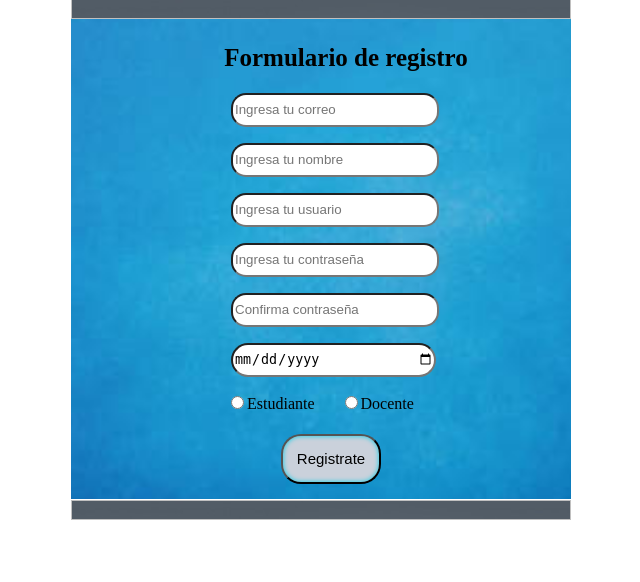
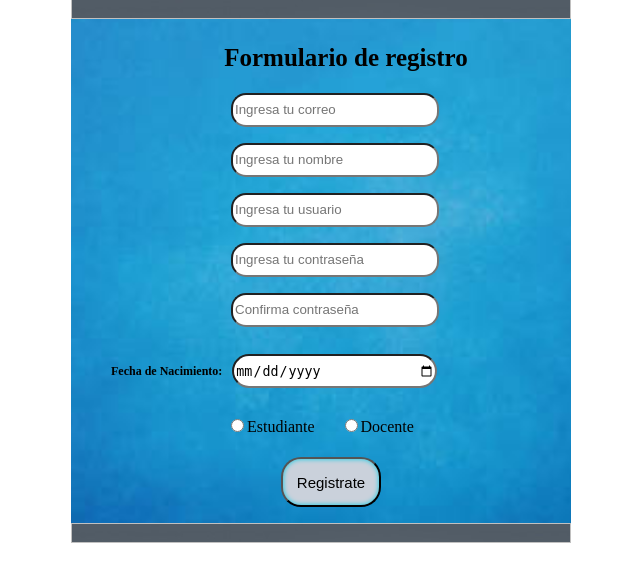
Before and after one commit to NotSimpleCode/Sprint3, a Flask app: page / in a window 1280 px wide. Shown: the part 71-653 px from the top of the page, without its empty margins (367-1007 px from the left). Run offline with Flask 2, Linux system fonts and the light colour scheme.

Commit message:
update de register

```diff
--- a/Ejemplo/static/css/estilos.css
+++ b/Ejemplo/static/css/estilos.css
@@ -5,7 +5,7 @@
     margin-left: 430px;
     margin-right: 500px;
     width: 500px;
-    height: 500px;
+    height: 535px;
     background-image:url("fondo2.jpg");
     background-size: 100% 100%;
     background-attachment: fixed;
@@ -135,7 +135,7 @@
 }
 
 .calendar{
-    margin-left: 120px;
+    margin-left: 10px;
     width: 200px;
     height: 30px;
     border-radius: 50px;
@@ -149,6 +149,17 @@
 }
 .boton{
     margin-top: 5px;
+    margin-left: 230px;
+    font-size: 15px;
+    width: 100px;
+    background: rgb(202, 209, 219);
+    height: 50px;
+    outline: none;
+    border-radius: 20px;
+    box-shadow: inset 0 0 5px rgb(6, 206, 233);
+}
+.botonRegis{
+    margin-top: 5px;
     margin-left: 170px;
     font-size: 15px;
     width: 100px;
@@ -158,3 +169,19 @@
     border-radius: 20px;
     box-shadow: inset 0 0 5px rgb(6, 206, 233);
 }
+
+.btnStudent{
+    margin-top: 5px;
+    margin-left: 190px;
+    font-size: 15px;
+    width: 100px;
+    background: rgb(202, 209, 219);
+    height: 50px;
+    outline: none;
+    border-radius: 20px;
+    box-shadow: inset 0 0 5px rgb(6, 206, 233);
+}
+.form-btnS{
+    margin-left: 350px;
+    margin-top: -101px;
+}
--- a/Ejemplo/templates/login.html
+++ b/Ejemplo/templates/login.html
@@ -15,12 +15,14 @@
         <div class="input-text">
             <ul><input class="textfield" type="text" name="username" placeholder="Ingresa tu usuario"></ul>
             <ul><input class="textfield" type="password" name="pass1" placeholder="Ingresa tu contraseña"></ul>
-            <ul><input class="boton" type="submit" value="Logueate"></ul>
+            <ul><input class="boton" type="submit" value="Docente"></ul>
         </div>
         <div>
             <img class="img">
         </div>
     </form>
+</div>
+<div class="form-btnS">
     <form action="/student" method="POST">
         <div>
             <ul><input class="btnStudent" type="submit" value="Estudiante"></ul>
@@ -29,4 +31,5 @@
 </div>
 
 
+
 {% endblock %}
--- a/Ejemplo/templates/register.html
+++ b/Ejemplo/templates/register.html
@@ -18,10 +18,9 @@
             <ul><input class="textfield" type="text" name="username" placeholder="Ingresa tu usuario"></ul>
             <ul><input class="textfield" type="password" name="pass1" placeholder="Ingresa tu contraseña"></ul>
             <ul><input class="textfield" type="password" name="pass2" placeholder="Confirma contraseña"></ul>
-            <ul><input class="calendar" type="date" name="date"></ul>
+            <ul><h6 style="font-size: 12px;">Fecha de Nacimiento:<input class="calendar" type="date" name="date"></h6></ul>
             <ul><input class="radio" type="radio" name="gen" value="teacher">Estudiante<input class="radio2" type="radio" name="gen2" value="student">Docente</ul>
-            <ul><input class="boton" type="submit" value="Registrate"></ul>
-
+            <ul><input class="botonRegis" type="submit" value="Registrate"></ul>
         </div>
         <div>
             <img class="img">
```
